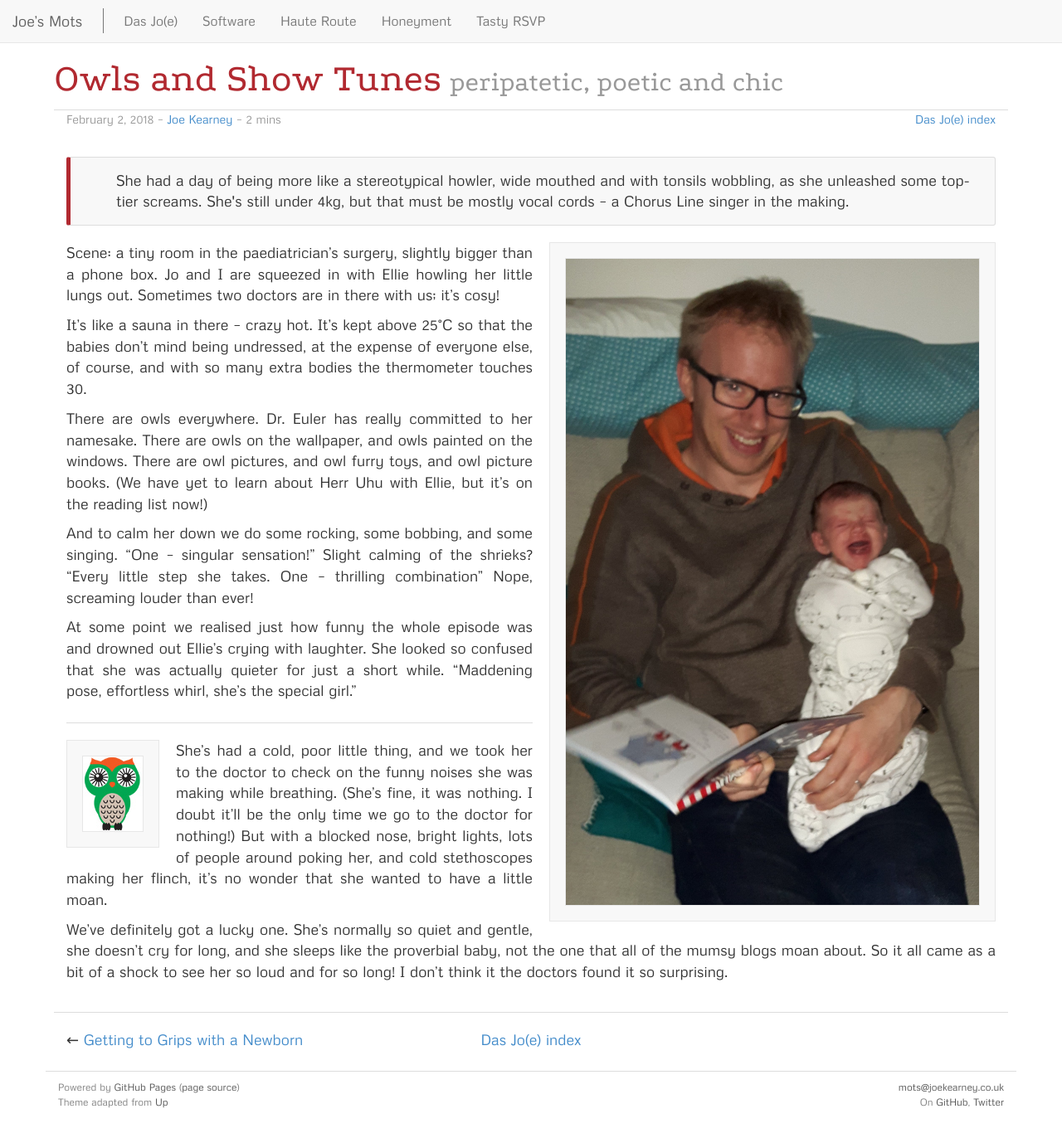
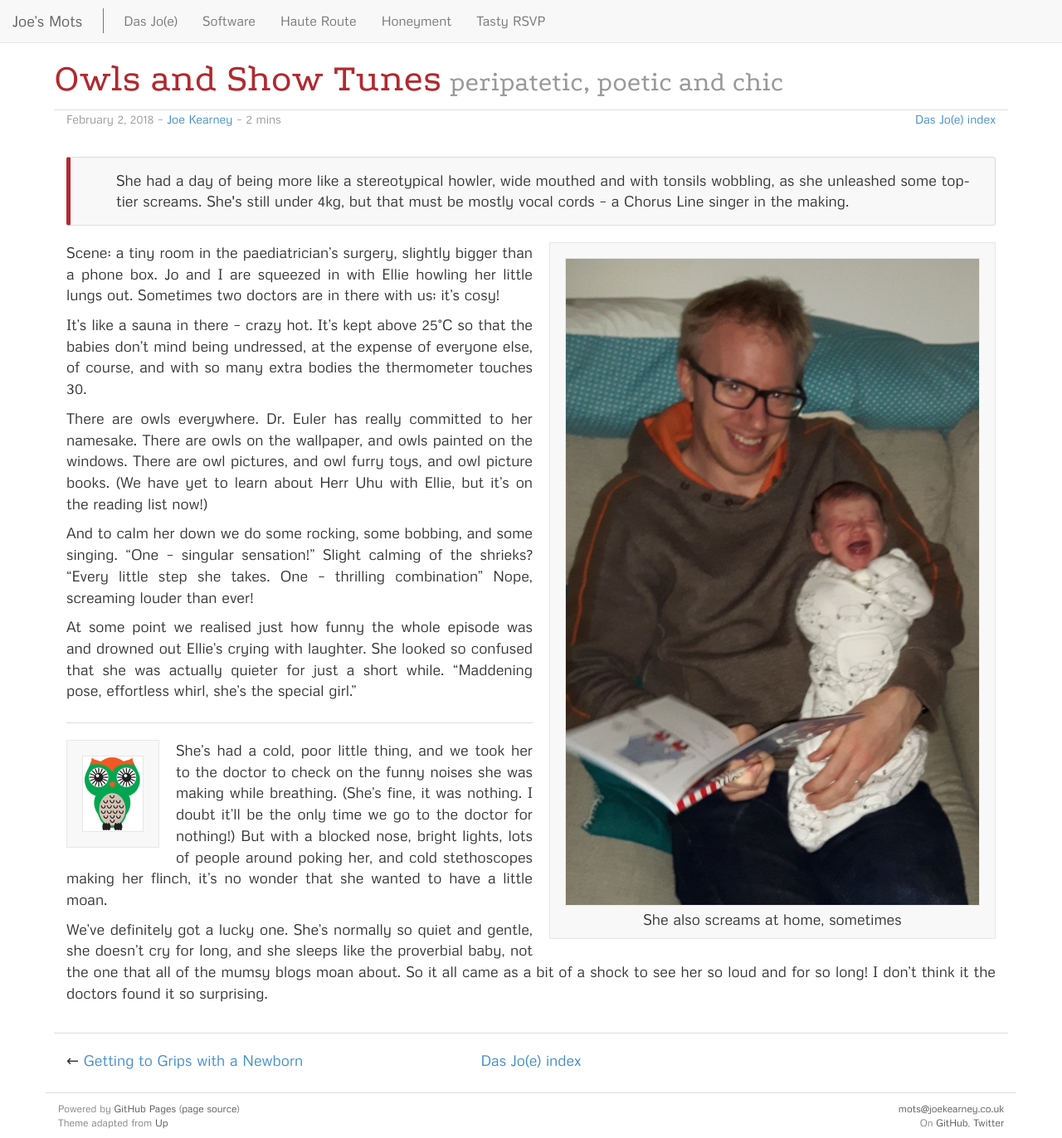
Before and after one commit to joekearney/joekearney.github.io, a Jekyll site: the page built from _posts/das-jo-e/2018-02-02-owls-and-show-tunes.md, in a window 1280 px wide and 1372 px high. Shown: the whole window at 83% size. Built offline with Jekyll 4.4.1, drawn with Linux system fonts in a browser that asks for light colours.

Commit message:
caption for post image

```diff
--- a/_posts/das-jo-e/2018-02-02-owls-and-show-tunes.md
+++ b/_posts/das-jo-e/2018-02-02-owls-and-show-tunes.md
@@ -14,7 +14,7 @@ published: true
 author: Joe Kearney
 
 title_image_float_right_url: /images/ellie/ellie-screaming.jpg
-#title_image_float_right_text: Eleanor Margot Kearney, day 3
+title_image_float_right_text: "She also screams at home, sometimes"
 ---
 
 Scene: a tiny room in the paediatrician's surgery, slightly bigger than a phone box. Jo and I are squeezed in with Ellie howling her little lungs out. Sometimes two doctors are in there with us; it's cosy!
```
